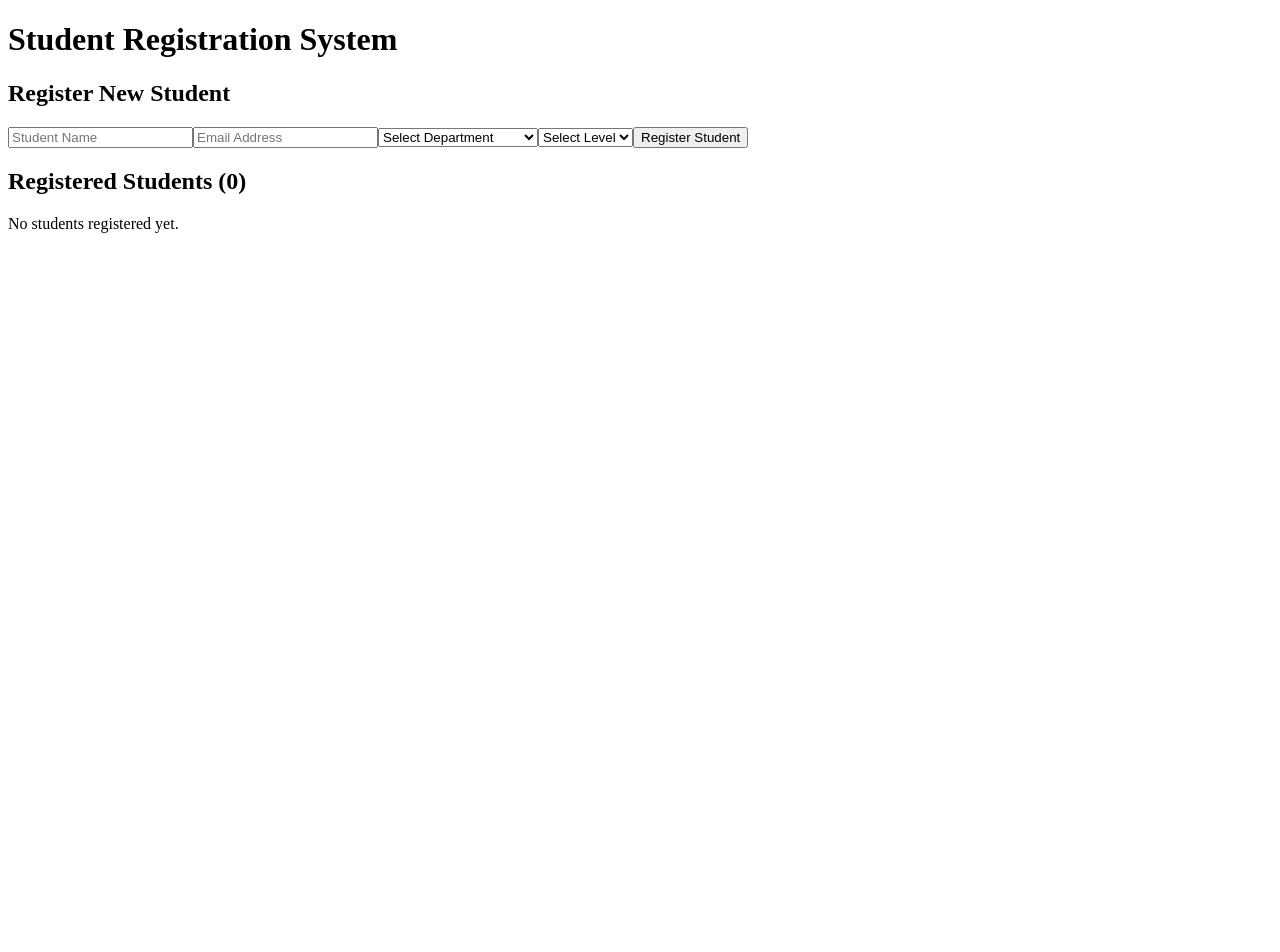
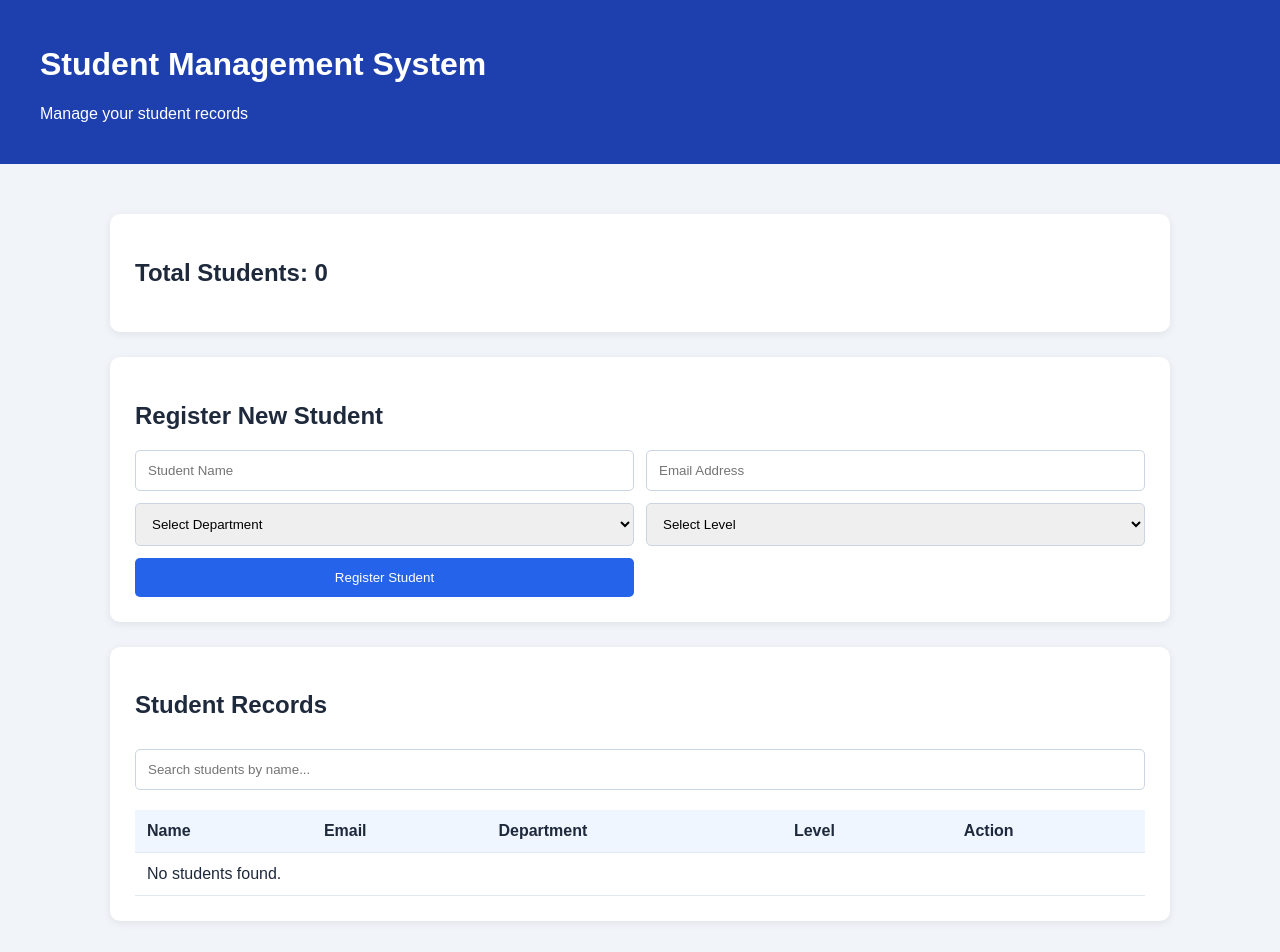
Before and after one commit to NIZAMADDEEN/vibe-coding-training, a React (Vite) app in the folder week-02-react/: page / in a window 1280 px wide. Shown: the top 952 px of the page. Before the commit the page ends 800 px from the top, so only its background shows below. Built offline with nearby package versions, Linux system fonts and the light colour scheme.

Commit message:
Interactive Student Management Dashboard

```diff
--- a/week-02-react/src/App.css
+++ b/week-02-react/src/App.css
@@ -4,34 +4,85 @@
 }
 
 .header {
-  background: #1d4ed8;
+  background: #1e40af;
   color: white;
-  padding: 35px;
-  text-align: center;
+  padding: 25px 40px;
 }
 
-.content {
-  max-width: 800px;
-  margin: 50px auto;
+.container {
+  max-width: 1100px;
+  margin: 30px auto;
   padding: 20px;
-  text-align: center;
+}
+
+.stats,
+.form-section,
+.student-section {
+  background: white;
+  padding: 25px;
+  margin-bottom: 25px;
+  border-radius: 10px;
+  box-shadow: 0 2px 8px rgba(0, 0, 0, 0.08);
+}
+
+form {
+  display: grid;
+  grid-template-columns: repeat(2, 1fr);
+  gap: 12px;
+}
+
+input,
+select {
+  padding: 12px;
+  border: 1px solid #cbd5e1;
+  border-radius: 5px;
+  width: 100%;
 }
 
 button {
   background: #2563eb;
   color: white;
+  padding: 12px 18px;
   border: none;
-  padding: 12px 24px;
-  border-radius: 6px;
+  border-radius: 5px;
   cursor: pointer;
 }
 
 button:hover {
-  background: #1e40af;
+  background: #1d4ed8;
 }
 
-.footer {
-  background: #e5e7eb;
-  padding: 20px;
-  text-align: center;
+table {
+  width: 100%;
+  border-collapse: collapse;
+  margin-top: 20px;
 }
+
+th,
+td {
+  padding: 12px;
+  border-bottom: 1px solid #e2e8f0;
+  text-align: left;
+}
+
+th {
+  background: #eff6ff;
+}
+
+.student-section > input {
+  margin-top: 10px;
+}
+
+@media (max-width: 650px) {
+  form {
+    grid-template-columns: 1fr;
+  }
+
+  .student-section {
+    overflow-x: auto;
+  }
+
+  table {
+    min-width: 650px;
+  }
+}
--- a/week-02-react/src/App.jsx
+++ b/week-02-react/src/App.jsx
@@ -1,31 +1,40 @@
 
 import { useState } from 'react'
+import Header from './components/Header'
+import StudentCard from './components/StudentCard'
+import './App.css'
 
 function App() {
   const [name, setName] = useState('')
   const [email, setEmail] = useState('')
   const [department, setDepartment] = useState('')
   const [level, setLevel] = useState('')
+  const [search, setSearch] = useState('')
   const [students, setStudents] = useState([])
   const [message, setMessage] = useState('')
 
   function handleSubmit(event) {
     event.preventDefault()
 
-    if (!name.trim() || !email.trim() || !department || !level) {
+    if (
+      !name.trim() ||
+      !email.trim() ||
+      !department ||
+      !level
+    ) {
       setMessage('Please complete all fields.')
       return
     }
 
     if (!/^[^\s@]+@[^\s@]+\.[^\s@]+$/.test(email)) {
-      setMessage('Please enter a valid email address.')
+      setMessage('Enter a valid email address.')
       return
     }
 
     const newStudent = {
-      id: Date.now(),
-      name,
-      email,
+      id: crypto.randomUUID(),
+      name: name.trim(),
+      email: email.trim(),
       department,
       level
     }
@@ -45,10 +54,21 @@ function App() {
     )
   }
 
+  const filteredStudents = students.filter(student =>
+    student.name.toLowerCase().includes(search.toLowerCase())
+  )
+
   return (
-    <div>
-      <h1>Student Registration System</h1>
+    <div className="app">
+      <Header />
 
+      <main className="container">
+
+        <section className="stats">
+          <h2>Total Students: {students.length}</h2>
+        </section>
+
+        <section className="form-section">
           <h2>Register New Student</h2>
 
           <form onSubmit={handleSubmit}>
@@ -56,22 +76,24 @@ function App() {
               type="text"
               placeholder="Student Name"
               value={name}
-          onChange={event => setName(event.target.value)}
+              onChange={e => setName(e.target.value)}
             />
 
             <input
               type="email"
               placeholder="Email Address"
               value={email}
-          onChange={event => setEmail(event.target.value)}
+              onChange={e => setEmail(e.target.value)}
             />
 
             <select
               value={department}
-          onChange={event => setDepartment(event.target.value)}
+              onChange={e => setDepartment(e.target.value)}
             >
               <option value="">Select Department</option>
-          <option value="Computer Science">Computer Science</option>
+              <option value="Computer Science">
+                Computer Science
+              </option>
               <option value="Software Engineering">
                 Software Engineering
               </option>
@@ -82,7 +104,7 @@ function App() {
 
             <select
               value={level}
-          onChange={event => setLevel(event.target.value)}
+              onChange={e => setLevel(e.target.value)}
             >
               <option value="">Select Level</option>
               <option value="100 Level">100 Level</option>
@@ -91,29 +113,56 @@ function App() {
               <option value="400 Level">400 Level</option>
             </select>
 
-        <button type="submit">Register Student</button>
+            <button type="submit">
+              Register Student
+            </button>
           </form>
 
           {message && <p>{message}</p>}
+        </section>
 
-      <h2>Registered Students ({students.length})</h2>
+        <section className="student-section">
+          <h2>Student Records</h2>
 
-      {students.length === 0 ? (
-        <p>No students registered yet.</p>
+          <input
+            type="search"
+            placeholder="Search students by name..."
+            value={search}
+            onChange={e => setSearch(e.target.value)}
+          />
+
+          <table>
+            <thead>
+              <tr>
+                <th>Name</th>
+                <th>Email</th>
+                <th>Department</th>
+                <th>Level</th>
+                <th>Action</th>
+              </tr>
+            </thead>
+
+            <tbody>
+              {filteredStudents.length > 0 ? (
+                filteredStudents.map(student => (
+                  <StudentCard
+                    key={student.id}
+                    student={student}
+                    onRemove={removeStudent}
+                  />
+                ))
               ) : (
-        students.map(student => (
-          <div key={student.id}>
-            <h3>{student.name}</h3>
-            <p>Email: {student.email}</p>
-            <p>Department: {student.department}</p>
-            <p>Level: {student.level}</p>
+                <tr>
+                  <td colSpan="5">
+                    No students found.
+                  </td>
+                </tr>
+              )}
+            </tbody>
+          </table>
+        </section>
 
-            <button onClick={() => removeStudent(student.id)}>
-              Remove
-            </button>
-          </div>
-        ))
-      )}
+      </main>
     </div>
   )
 }
--- /dev/null
+++ b/week-02-react/src/components/Header.jsx
@@ -0,0 +1,11 @@
+
+function Header() {
+  return (
+    <header className="header">
+      <h1>Student Management System</h1>
+      <p>Manage your student records</p>
+    </header>
+  )
+}
+
+export default Header
--- /dev/null
+++ b/week-02-react/src/components/StudentCard.jsx
@@ -0,0 +1,18 @@
+
+function StudentCard({ student, onRemove }) {
+  return (
+    <tr>
+      <td>{student.name}</td>
+      <td>{student.email}</td>
+      <td>{student.department}</td>
+      <td>{student.level}</td>
+      <td>
+        <button onClick={() => onRemove(student.id)}>
+          Remove
+        </button>
+      </td>
+    </tr>
+  )
+}
+
+export default StudentCard
--- a/week-02-react/src/index.css
+++ b/week-02-react/src/index.css
@@ -1,76 +1,11 @@
 
-import { useState } from 'react'
-
-function App() {
-
-  const [name, setName] = useState('')
-  const [department, setDepartment] = useState('')
-  const [students, setStudents] = useState([])
-
-  function handleSubmit(event) {
-    event.preventDefault()
-
-    if (!name.trim() || !department.trim()) {
-      return
-    }
-
-    const newStudent = {
-      id: Date.now(),
-      name: name,
-      department: department
-    }
-
-    setStudents([...students, newStudent])
-
-    setName('')
-    setDepartment('')
-  }
-
-  function removeStudent(id) {
-    setStudents(students.filter(student => student.id !== id))
-  }
-
-  return (
-    <div>
-      <h1>Student Registration System</h1>
-
-      <h2>Register a Student</h2>
-
-      <form onSubmit={handleSubmit}>
-
-        <input
-          type="text"
-          placeholder="Student Name"
-          value={name}
-          onChange={(event) => setName(event.target.value)}
-        />
-
-        <input
-          type="text"
-          placeholder="Department"
-          value={department}
-          onChange={(event) => setDepartment(event.target.value)}
-        />
-
-        <button type="submit">Register Student</button>
-
-      </form>
-
-      <h2>Registered Students ({students.length})</h2>
-
-      {students.map(student => (
-        <div key={student.id}>
-          <h3>{student.name}</h3>
-          <p>{student.department}</p>
-
-          <button onClick={() => removeStudent(student.id)}>
-            Remove
-          </button>
-        </div>
-      ))}
-
-    </div>
-  )
+* {
+  box-sizing: border-box;
 }
 
-export default App
+body {
+  margin: 0;
+  font-family: Arial, sans-serif;
+  background: #f1f5f9;
+  color: #1e293b;
+}
```
Lines whose indentation alone changed are shown as unchanged.
